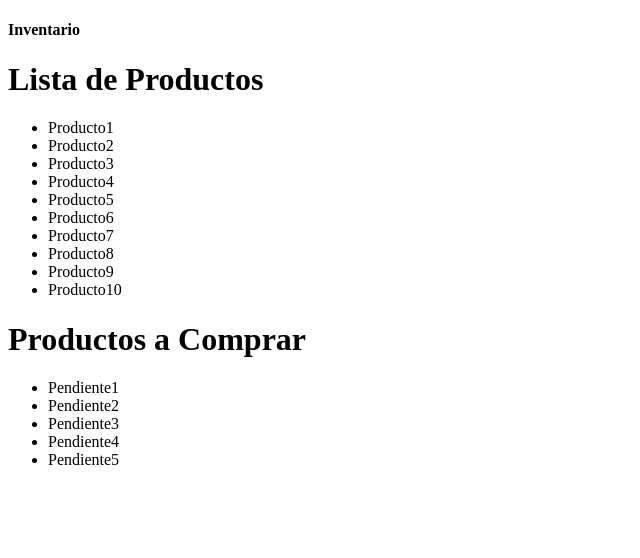
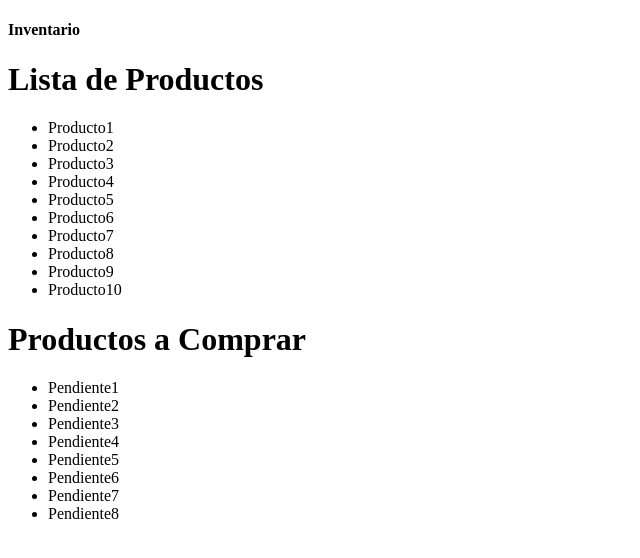
Before and after one commit to UrielVell/temporal, a plain HTML site: page Ejemplo1.html in a window 1280 px wide. Shown: the whole page, without its empty margins (0-640 px from the left). Drawn offline with Linux system fonts and the light colour scheme.

Commit message:
segundo cambio

```diff
--- a/Ejemplo1.html
+++ b/Ejemplo1.html
@@ -28,6 +28,9 @@
         <li>Pendiente3</li>
         <li>Pendiente4</li>
         <li>Pendiente5</li>
+        <li>Pendiente6</li>
+        <li>Pendiente7</li>
+        <li>Pendiente8</li>
     </ul>
 
 
```
